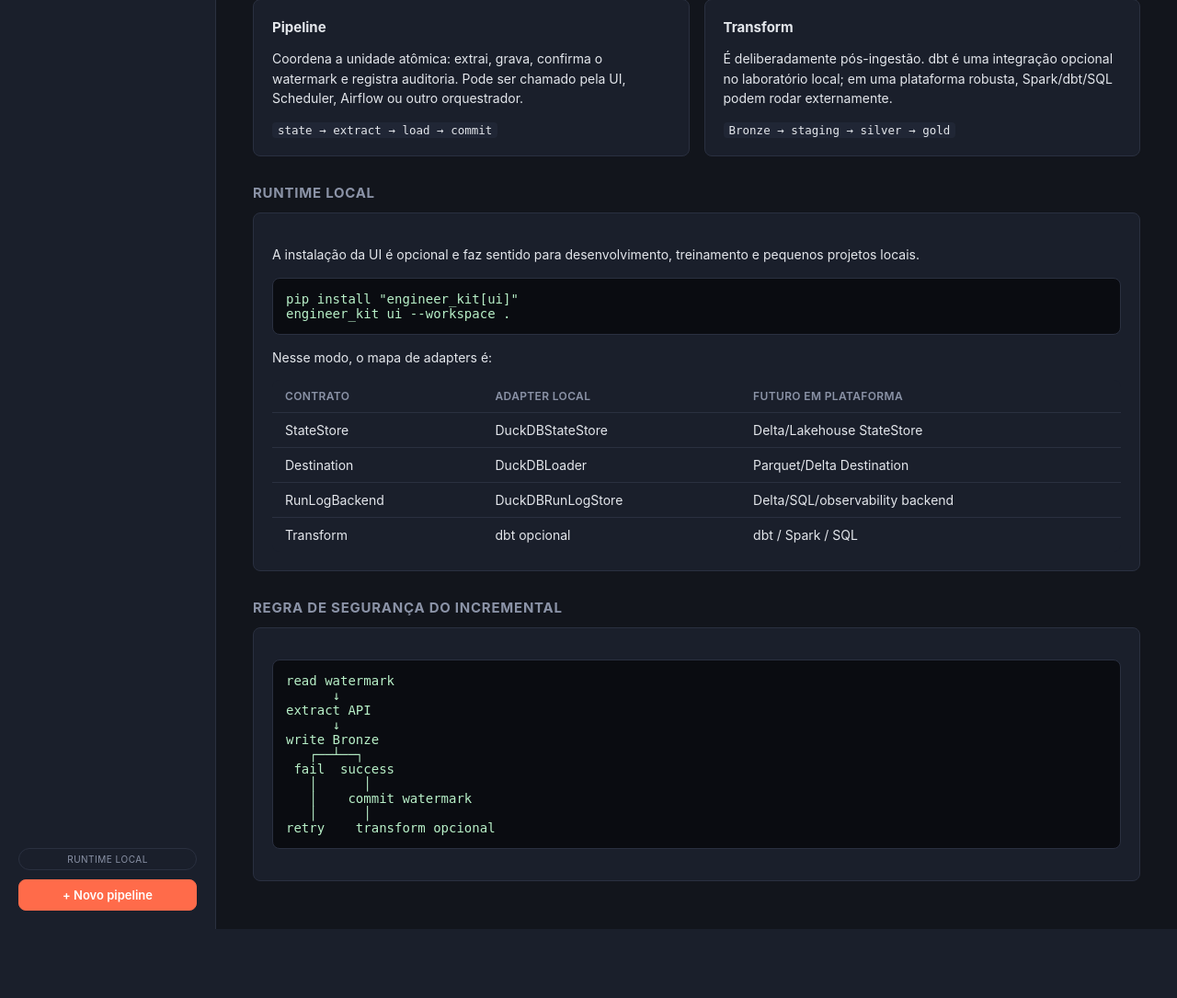
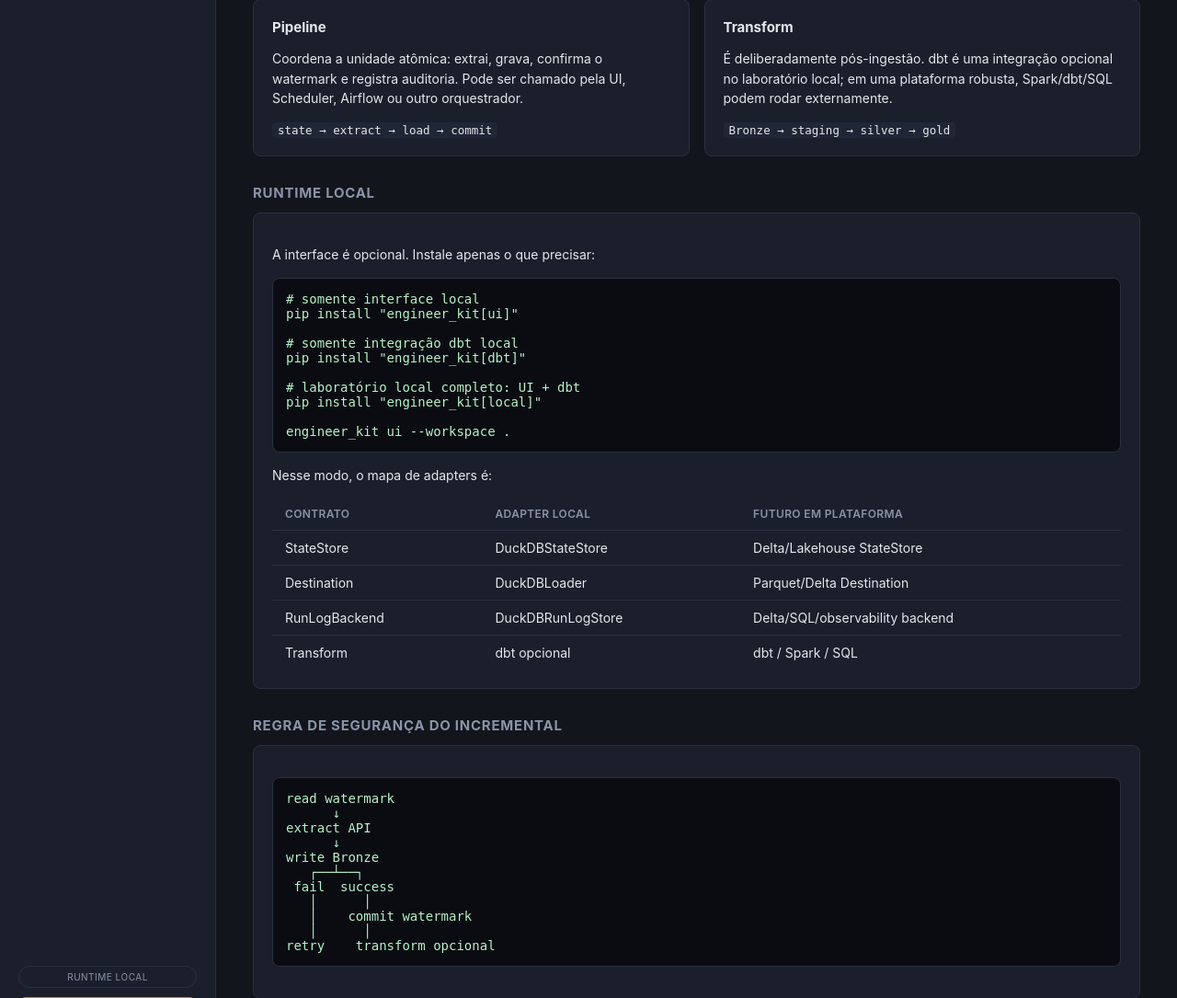
Before and after one commit to Lima-Ricardo/engineer_kit, a FastAPI app: template src/engineer_kit/ui/templates/architecture.html in a window 1280 px wide. Shown: the part 592-1677 px from the top of the page at 92% size. Before the commit the page ends 1602 px from the top, so only its background shows below. Run offline with FastAPI, Linux system fonts and the light colour scheme; the template is opened without the code that fills it, so the values that code supplies are empty.

Commit message:
Document optional local extras

```diff
--- a/src/engineer_kit/ui/templates/architecture.html
+++ b/src/engineer_kit/ui/templates/architecture.html
@@ -25,8 +25,16 @@
 
 <h2>Runtime local</h2>
 <div class="card">
-    <p>A instalação da UI é opcional e faz sentido para desenvolvimento, treinamento e pequenos projetos locais.</p>
-    <pre class="code-block">pip install "engineer_kit[ui]"
+    <p>A interface é opcional. Instale apenas o que precisar:</p>
+    <pre class="code-block"># somente interface local
+pip install "engineer_kit[ui]"
+
+# somente integração dbt local
+pip install "engineer_kit[dbt]"
+
+# laboratório local completo: UI + dbt
+pip install "engineer_kit[local]"
+
 engineer_kit ui --workspace .</pre>
     <p>Nesse modo, o mapa de adapters é:</p>
     <table><thead><tr><th>Contrato</th><th>Adapter local</th><th>Futuro em plataforma</th></tr></thead><tbody>
```
